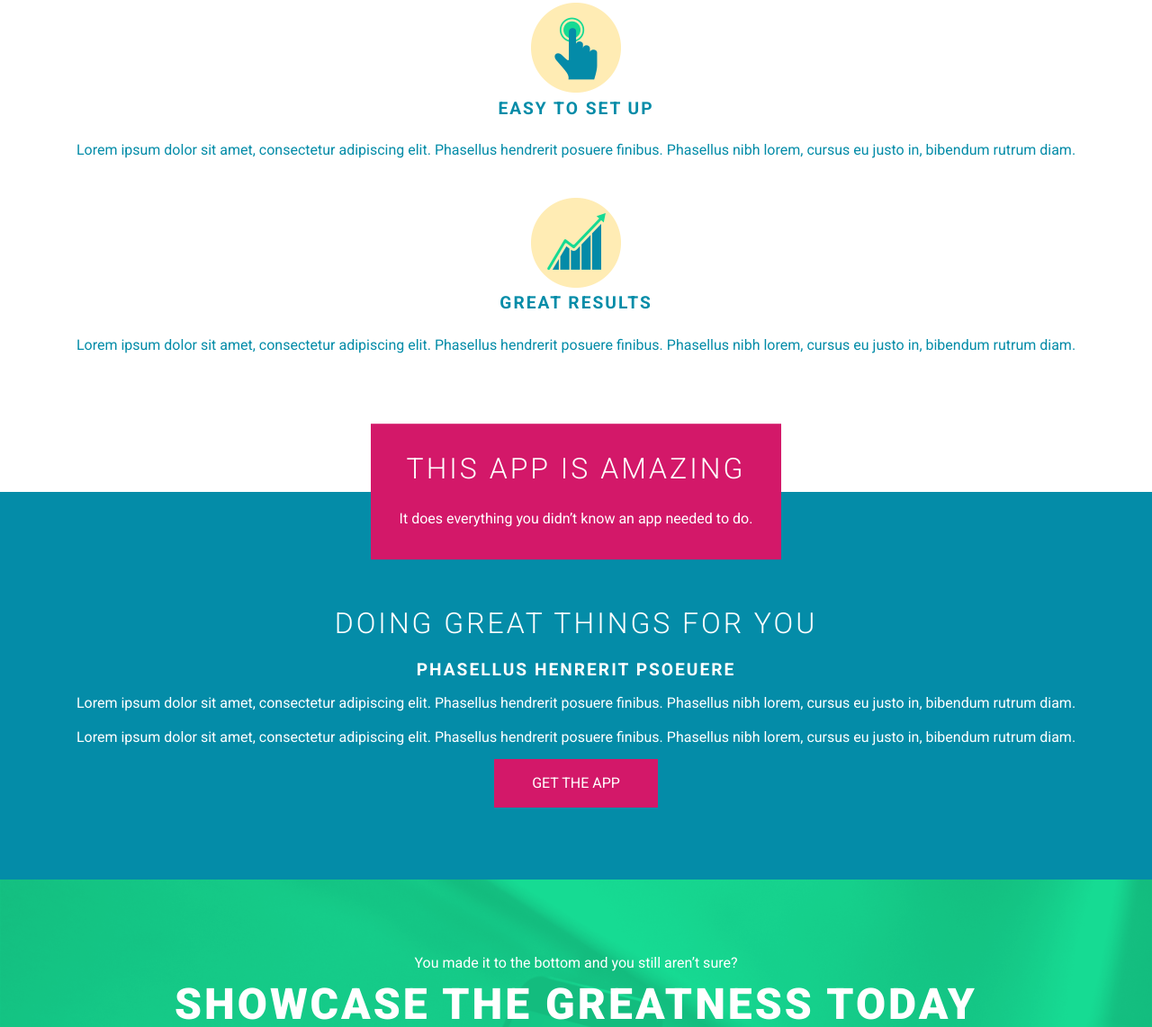
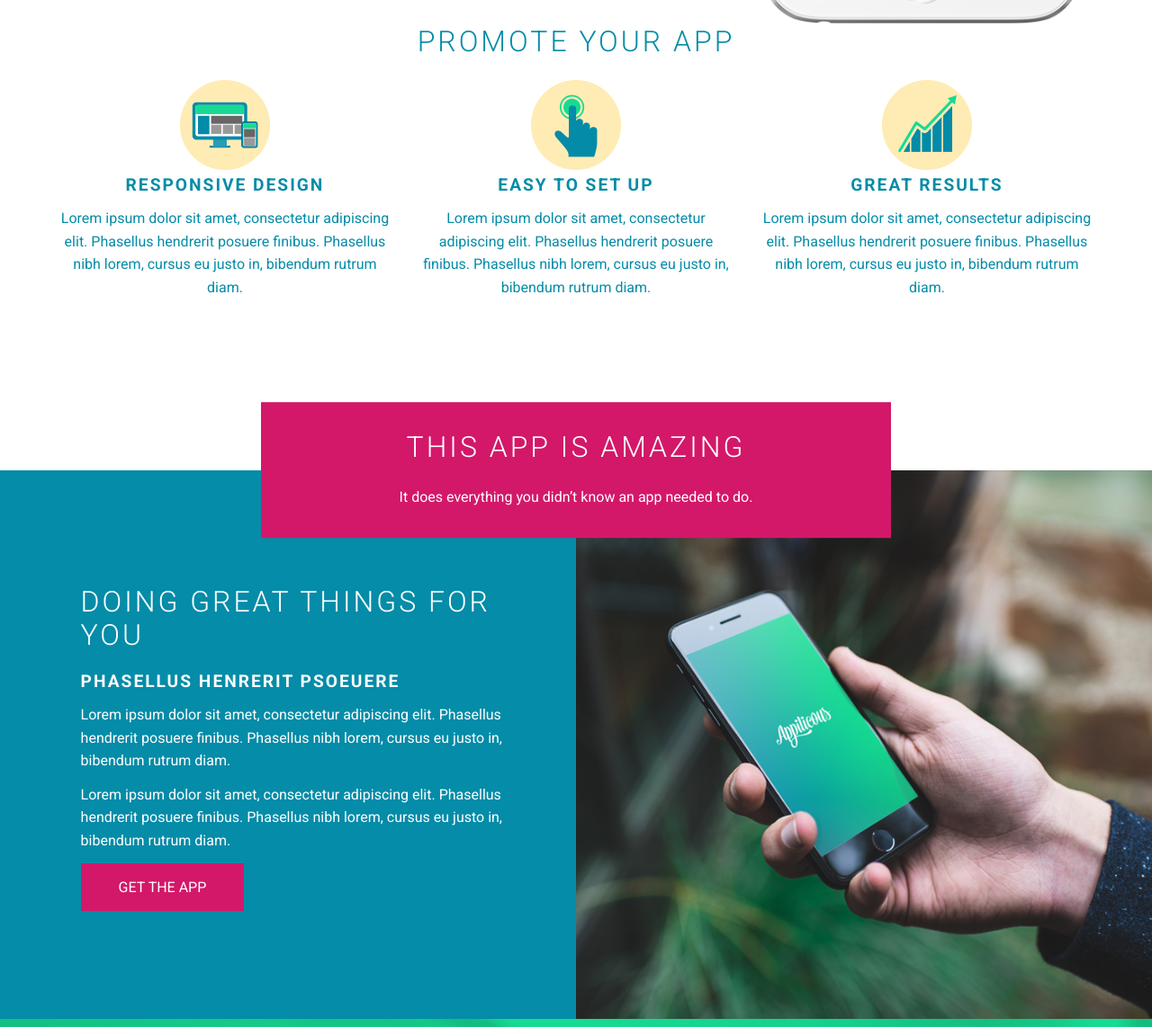
Before and after one commit to andrzejruga/responsive-website, a website: page index.html in a window 1280 px wide. Shown: the part 852-1994 px from the top of the page at 90% size. Drawn offline with nearby package versions, Linux system fonts and the light colour scheme.

Commit message:
Sales and promo sections made responsive

```diff
--- a/index.html
+++ b/index.html
@@ -42,14 +42,14 @@
 <section class="hero">
     <div class="hero__container container grid">
 
-        <div class="hero__text col">
+        <div class="hero__text col col--2-3">
             <h1 class="hero__title title-large"><span class="hero__title-span">Take your app to the</span> next level</h1>
             <p class="hero__intro text-intro">The perfect landing page for your app, whatever it might be. Show off the apps features, show some sexy pictures and get more people do download it today.</p>
             <a href="" class="btn btn--secondary">Learn More</a>
             <a href="" class="btn btn--primary">Get the App</a>
         </div>
 
-        <div class="hero__img-box col lg-screen">
+        <div class="hero__img-box col col--1-3 lg-screen">
             <img src="img/phone.png" alt="" class="hero__img">
         </div>
 
@@ -63,17 +63,17 @@
     <div class="sales__container container grid">
         <h1 class="sales__title col col--full">Promote your app</h1>
 
-        <div class="sales__point col">
+        <div class="sales__point col col--1-3">
             <img src="img/sales-responsive.png" alt="" class="sales__img">
             <h2 class="sales__point-title">Responsive Design</h2>
             <p class="sales__point text">Lorem ipsum dolor sit amet, consectetur adipiscing elit. Phasellus hendrerit posuere finibus. Phasellus nibh lorem, cursus eu justo in, bibendum rutrum diam.</p>
         </div>
-        <div class="sales__point col">
+        <div class="sales__point col col--1-3">
             <img src="img/sales-hand.png" alt="" class="sales__img">
             <h2 class="sales__point-title">Easy to Set up</h2>
             <p class="sales__point text">Lorem ipsum dolor sit amet, consectetur adipiscing elit. Phasellus hendrerit posuere finibus. Phasellus nibh lorem, cursus eu justo in, bibendum rutrum diam.</p>
         </div>
-        <div class="sales__point col">
+        <div class="sales__point col col--1-3">
             <img src="img/sales-graph.png" alt="" class="sales__img">
             <h2 class="sales__point-title">Great results</h2>
             <p class="sales__point text">Lorem ipsum dolor sit amet, consectetur adipiscing elit. Phasellus hendrerit posuere finibus. Phasellus nibh lorem, cursus eu justo in, bibendum rutrum diam.</p>
@@ -86,13 +86,14 @@
 <!--===========================-->
 
 <section class="promo">
+
+    <div class="promo__title-box title-box">
+        <h1 class="promo__title">This app is amazing</h1>
+        <p class="promo__title-text">It does everything you didn’t know an app needed to do.</p>
+    </div>
+
     <div class="promo__grid grid">
-        <div class="promo__title-box title-box">
-            <h1 class="promo__title">This app is amazing</h1>
-            <p class="promo__title-text">It does everything you didn’t know an app needed to do.</p>
-        </div>
-
-        <div class="promo__col-box col bg-primary">
+        <div class="promo__col-box col col--1-2 bg-primary">
             <h1 class="promo__col-title">Doing great things for you</h1>
             <h2 class="promo__col-subhead">Phasellus henrerit psoeuere</h2>
             <p class="promo__col-text">Lorem ipsum dolor sit amet, consectetur adipiscing elit. Phasellus hendrerit posuere finibus. Phasellus nibh lorem, cursus eu justo in, bibendum rutrum diam.</p>
@@ -100,8 +101,7 @@
             <a href="" class="btn btn--primary">Get the app</a>
         </div>
 
-        <div class="promo__img-box col lg-screen">
-            <img src="img/phone-in-hand.jpg" alt="A hand holding a phone" class="promo__img">
+        <div class="promo__img-box col col--1-2 lg-screen">
         </div>
     </div>
 </section>
--- a/sass/base/_base.scss
+++ b/sass/base/_base.scss
@@ -26,6 +26,9 @@ img {
 
 .lg-screen {
     display: none;
+    @media (min-width: 725px) {
+        display: block;
+    }
 }
 
 .bg-primary {
--- a/sass/base/_typography.scss
+++ b/sass/base/_typography.scss
@@ -40,6 +40,10 @@ h2 {
     @media (min-width: 495px) {
         transform: translateY(50%);
     }
+
+    @media (min-width: 725px) {
+        max-width: 700px;
+    }
 }
 
 .title-footer {
--- a/sass/layout/_footer.scss
+++ b/sass/layout/_footer.scss
@@ -41,5 +41,6 @@
         justify-content: space-around;
         width: 80%;
         margin: 0 auto;
+        position: relative;
     }
 }
--- a/sass/layout/_grid.scss
+++ b/sass/layout/_grid.scss
@@ -5,8 +5,23 @@
 
 .col {
     flex: 0 0 100%;
+    padding: 0 .75em;
 
     &--full {
         flex: 0 0 100%;
     }
 }
+
+@media (min-width: 725px) {
+    .col--1-3 {
+        flex-basis: 33.3333%;
+    }
+
+    .col--2-3 {
+        flex-basis: 66.6666%;
+    }
+
+    .col--1-2 {
+        flex-basis: 50%;
+    }
+}
--- a/sass/layout/_hero.scss
+++ b/sass/layout/_hero.scss
@@ -4,4 +4,16 @@
     padding-top: 8em;
     padding-bottom: 8em;
     text-align: center;
+    @media (min-width: 725px) {
+        text-align: left;
+        padding-bottom: 0;
+        height: 80vmin;
+        min-height: 800px;
+    }
+
+    &__text {
+        @media (min-width: 725px) {
+            margin-top: 10vmax;
+        }
+    }
 }
--- a/sass/layout/_home-promo.scss
+++ b/sass/layout/_home-promo.scss
@@ -2,11 +2,18 @@
 
     &__col-box {
         padding-top: 6em;
+        text-align: left;
+        padding-left: 7%;
+        padding-top: 7.5em;
+        padding-bottom: 7.5em;
         @media (min-width: 495px) {
             padding-top: 8em;
         }
     }
 
-
-
+    &__img-box {
+        background: url("../img/phone-in-hand.jpg");
+        background-size: cover;
+        background-position: center;
+    }
 }
--- a/sass/layout/_home-sales-points.scss
+++ b/sass/layout/_home-sales-points.scss
@@ -6,10 +6,17 @@
 
         &:first-of-type {
             margin-top: 1.5em;
+            @media (min-width: 725px) {
+                margin-top: 0;
+                padding-left: 0;
+            }
         }
 
         &:last-of-type {
             margin-bottom: 0;
+            @media (min-width: 725px) {
+                padding-right: 0;
+            }
         }
     }
 }
--- a/sass/main.scss
+++ b/sass/main.scss
@@ -7,6 +7,8 @@
 // 2. Vendor
 @import "vendor/normalize";
 
+@import "layout/grid";
+
 // 3. Base styles
 @import "base/base";
 @import "base/typography";
@@ -14,7 +16,7 @@
 // 4. Layout
 @import "layout/header";
 @import "layout/hero";
-@import "layout/grid";
+
 @import "layout/nav";
 @import "layout/home-sales-points";
 @import "layout/home-promo";
```
Also changed, not shown: css/style.css.
